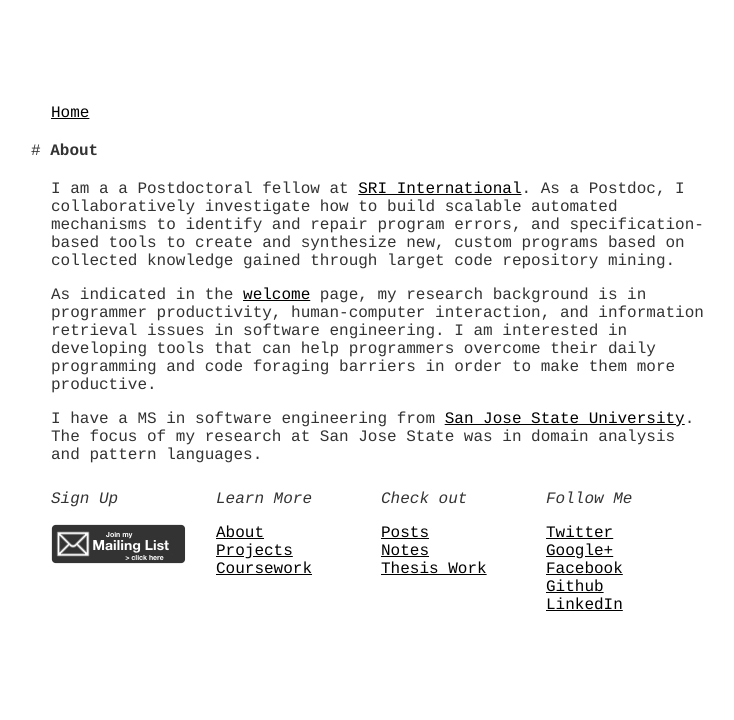
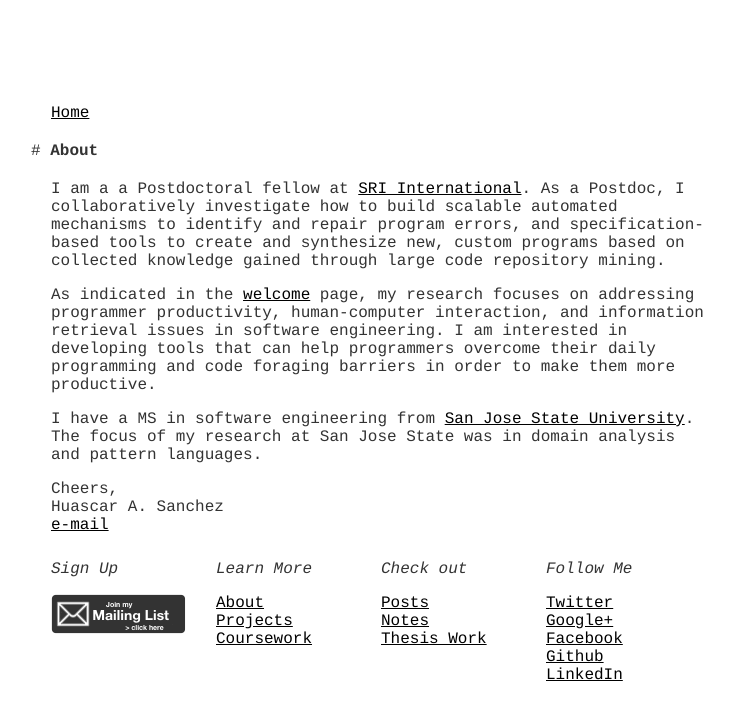
Before and after one commit to hsanchez/hsanchez.github.io, a Jekyll site: the page built from about/index.md, in a window 1280 px wide. Shown: the top 720 px of the page, without its empty margins (259-993 px from the left). Built offline with Jekyll 4.4.1, drawn with Linux system fonts in a browser that asks for light colours.

Commit message:
updates the index and about pages

```diff
--- a/about/index.md
+++ b/about/index.md
@@ -3,8 +3,12 @@ layout: default
 title: About
 ---
 
-I am a a Postdoctoral fellow at [SRI International](https://www.sri.com/). As a Postdoc, I collaboratively investigate how to build scalable automated mechanisms to identify and repair program errors, and specification-based tools to create and synthesize new, custom programs based on collected knowledge gained through larget code repository mining.
+I am a a Postdoctoral fellow at [SRI International](https://www.sri.com/). As a Postdoc, I collaboratively investigate how to build scalable automated mechanisms to identify and repair program errors, and specification-based tools to create and synthesize new, custom programs based on collected knowledge gained through large code repository mining.
 
-As indicated in the [welcome](http://huascarsanchez.com) page, my research background is in programmer productivity, human-computer interaction, and information retrieval issues in software engineering. I am interested in developing tools that can help programmers overcome their daily programming and code foraging barriers in order to make them more productive.
+As indicated in the <a href="/">welcome</a> page, my research focuses on addressing programmer productivity, human-computer interaction, and information retrieval issues in software engineering. I am interested in developing tools that can help programmers overcome their daily programming and code foraging barriers in order to make them more productive.
 
 I have a MS in software engineering from [San Jose State University](http://www.sjsu.edu/). The focus of my research at San Jose State was in domain analysis and pattern languages.
+
+Cheers,
+Huascar A. Sanchez
+[e-mail](mailto:huascar.sanchez@sri.com)
```
Also changed, not shown: index.md (+1 -1 lines).
